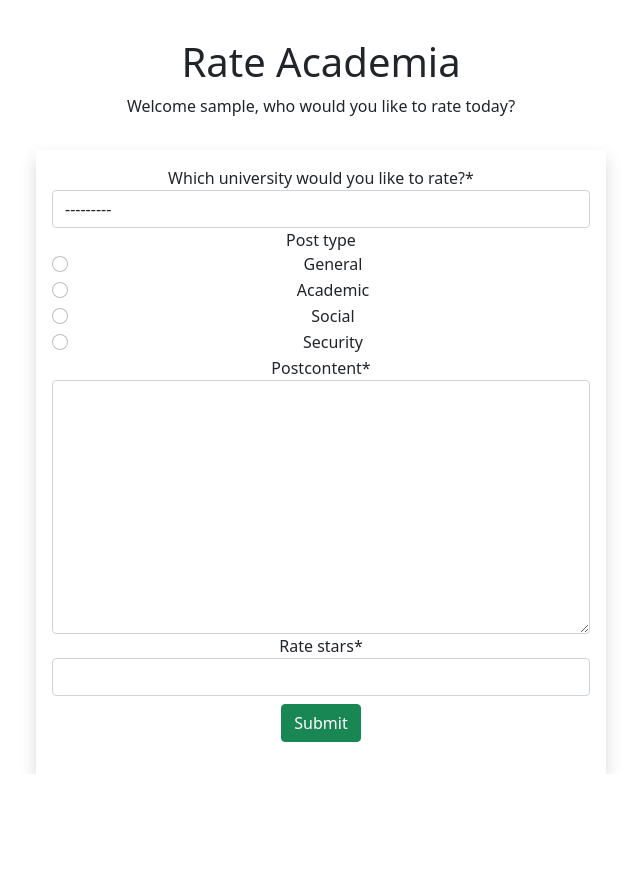
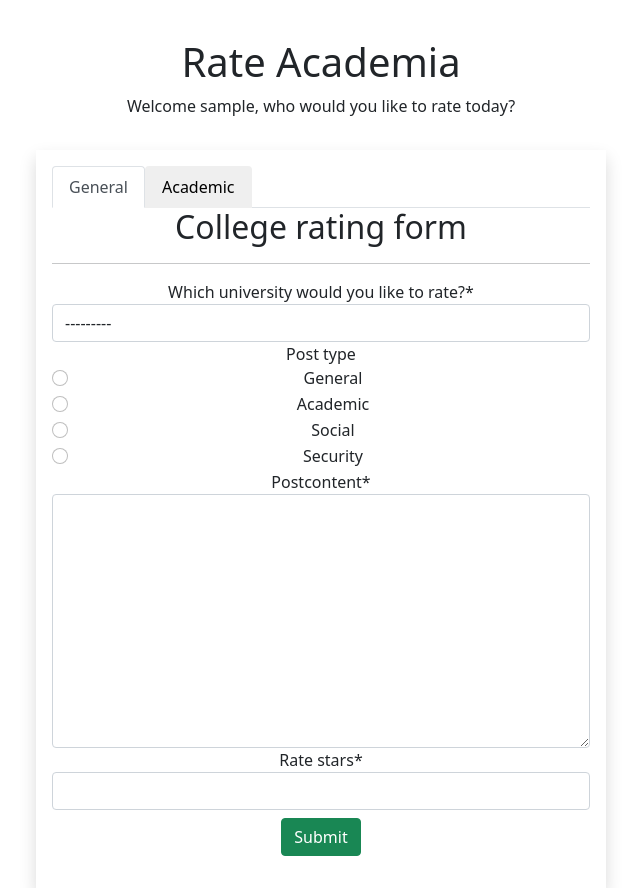
Before and after one commit to Tesfa-eth/portfolioProfile, a Django app: page /dashboard/ in a window 1280 px wide. Shown: the part 56-944 px from the top of the page, without its empty margins (319-960 px from the left). Before the commit the page ends 830 px from the top, so only its background shows below. Run offline with Django 4.2, Linux system fonts and the light colour scheme; the visitor is signed in with stand-in values (Sample User, id 1); data comes from the database, SQL or seed files in the repository; data that the repository does not hold is empty; some libraries are stand-ins or nearby versions.

Commit message:
prepared a form

```diff
--- a/templates/partials/dashboardbase.html
+++ b/templates/partials/dashboardbase.html
@@ -35,5 +35,9 @@
   <!--A separate base file for dashboard!-->
     {%include 'partials/nav.html'%}
     {% block content %} {% endblock content %}
+    <!--Bootstrap-->
+    <script src="https://cdn.jsdelivr.net/npm/@popperjs/core@2.10.2/dist/umd/popper.min.js" integrity="sha384-7+zCNj/IqJ95wo16oMtfsKbZ9ccEh31eOz1HGyDuCQ6wgnyJNSYdrPa03rtR1zdB" crossorigin="anonymous"></script>
+    <script src="https://cdn.jsdelivr.net/npm/bootstrap@5.1.3/dist/js/bootstrap.min.js" integrity="sha384-QJHtvGhmr9XOIpI6YVutG+2QOK9T+ZnN4kzFN1RtK3zEFEIsxhlmWl5/YESvpZ13" crossorigin="anonymous"></script>
+
   </body>
 </html>
--- a/templates/rateMySchool/dashboard.html
+++ b/templates/rateMySchool/dashboard.html
@@ -8,18 +8,8 @@
   {% elif user.is_authenticated%}
     <h1>Rate Academia</h1>
     <p>Welcome {{ user.username }}, who would you like to rate today?</p>
-      <div class="row pt-3">
-      <div class="col-md-3">
-      </div>
-      <div class="col-md-6 shadow p-3">
-        <form method="POST">
-              {% csrf_token %}
-              {{ form|crispy }}
-              <input class="btn btn-success btn-block mt-2 mb-3" type="submit" value="Submit">
-        </form>
-    </div>
-    <div class="col-md-3">
-    </div>
+    {%include 'rateMySchool/rateForms.html'%}
+
   {% else %}
     <!-- GitHub button starts here -->
     <h1 style="text-align: center; padding-top: 5%;">Rate Academia</h1>
--- a/templates/rateMySchool/professorRating.html
+++ b/templates/rateMySchool/professorRating.html
@@ -23,7 +23,9 @@
       <div class="half-content" id="half" style="text-align:justify;">{{professor.bio}} </div>
     </div>
       <div class="col-md-6">
+        {%if professor.name%}
         <h4>Overall ratings (3.6)</h4>
+        {%endif%}
       </div>
   </div>
 </div>
--- /dev/null
+++ b/templates/rateMySchool/rateForms.html
@@ -0,0 +1,40 @@
+{% load crispy_forms_tags %}
+<div class="row pt-3">
+    <div class="col-md-3">
+    </div>
+    <div class="col-md-6 shadow p-3">
+        <ul class="nav nav-tabs" id="myTab" role="tablist">
+            <li class="nav-item" role="presentation">
+            <button class="nav-link active" id="general-tab" data-bs-toggle="tab" data-bs-target="#general" type="button" role="tab" aria-controls="general" aria-selected="true">General</button>
+            </li>
+            <li class="nav-item" role="presentation">
+            <button class="nav-link" id="academic-tab" data-bs-toggle="tab" data-bs-target="#academic" type="button" role="tab" aria-controls="academic" aria-selected="false">Academic</button>
+            </li>
+        </ul>
+       <div class="tab-content" id="myTabContent">
+        <div class="tab-pane fade show active" id="general" role="tabpanel" aria-labelledby="gneral-tab">
+        <!--College rating form-->
+        <h2>College rating form</h2>
+        <hr>
+        <form method="POST">
+            {% csrf_token %}
+            {{ form|crispy }}
+            <input class="btn btn-success btn-block mt-2 mb-3" type="submit" value="Submit">
+        </form>
+
+        </div>
+        <div class="tab-pane fade" id="academic" role="tabpanel" aria-labelledby="profile-tab">
+        <!--Professor rating form-->
+        <h2>Professor rating form</h2>
+        <hr>
+        <form method="POST">
+            {% csrf_token %}
+            {{ form|crispy }}
+            <input class="btn btn-success btn-block mt-2 mb-3" type="submit" value="Submit">
+        </form>
+        </div>
+    </div>
+    </div>
+    <div class="col-md-3">
+    </div>
+</div>
```
